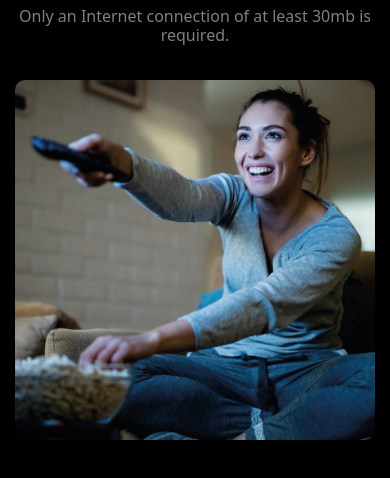
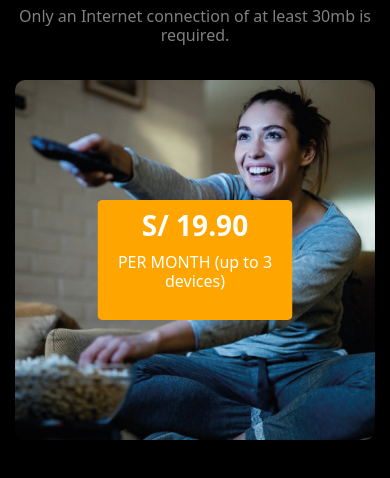
Before and after one commit to Fotso2002/Final_Project, a plain HTML site: page index.html in a window 390 px wide. Shown: the part 1450-1928 px from the top of the page. Drawn offline with nearby package versions, Linux system fonts and the light colour scheme.

Commit message:
Adding button on image

```diff
--- a/index.html
+++ b/index.html
@@ -119,7 +119,7 @@
         </div>
     </section>
 
-   <!-- About Section -->
+  <!-- About Section -->
 <section id="about" class="about-section">
     <div class="container">
         <div class="row">
@@ -145,14 +145,20 @@
                     </div>
                 </div>
             </div>
-            <!-- Right Side: Image -->
-            <div class="col-md-6">
+            <!-- Right Side: Image with Overlay Button and Text -->
+            <div class="col-md-6 position-relative">
                 <img src="./images/ab.jpg" alt="About Image" class="img-fluid about-image">
+                <!-- Overlay Button and Text -->
+                <div class="image-overlay text-center">
+                    <a href="#" class="btn btn-orange">
+                        <h1 class="bold white-text">S/ 19.90</h1>
+                        <h2 class="white-text">PER MONTH (up to 3 devices)</h2>
+                    </a>
+                </div>
             </div>
         </div>
     </div>
 </section>
-
     <!-- Bootstrap JS -->
     <script src="https://cdn.jsdelivr.net/npm/bootstrap@5.3.0/dist/js/bootstrap.bundle.min.js"></script>
 
--- a/styles.css
+++ b/styles.css
@@ -208,6 +208,96 @@ body {
     margin-bottom: 10px; /* Further reduced margin */
 }
 
+/* Overlay Button and Text Styling */
+.position-relative {
+    position: relative;
+}
+
+.image-overlay {
+    position: absolute;
+    top: 50%;
+    left: 50%;
+    transform: translate(-50%, -50%);
+    text-align: center;
+}
+
+.image-overlay h1 {
+    font-size: 2.5rem; /* Adjust font size */
+    margin-bottom: 10px; /* Add spacing */
+}
+
+.image-overlay h2 {
+    font-size: 1.25rem; /* Adjust font size */
+    margin-bottom: 20px; /* Add spacing */
+}
+
+.btn-orange {
+    background-color: orange;
+    color: white;
+    font-weight: bold;
+    padding: 10px 20px;
+    border-radius: 5px;
+    text-decoration: none;
+    transition: background-color 0.3s ease;
+}
+
+.btn-orange:hover {
+    background-color: darkorange;
+}
+
+/* Adjustments for responsiveness */
+@media (max-width: 768px) {
+    .carousel-caption h2 {
+        font-size: 1.5rem;
+    }
+
+    .carousel-caption h1 {
+        font-size: 2.5rem;
+    }
+
+    .try-for-free-btn {
+        font-size: 1rem;
+        padding: 10px 20px;
+    }
+
+    /* Adjust About section for smaller screens */
+    .about-section {
+        padding: 50px 0; /* Further reduced padding for smaller screens */
+    }
+
+    .about-section h1 {
+        font-size: 1.75rem; /* Further reduced font size for h1 */
+    }
+
+    .about-section h2 {
+        font-size: 1rem; /* Further reduced font size for h2 */
+    }
+
+    .about-section .logo {
+        width: 50px; /* Further reduced logo size for smaller screens */
+    }
+
+    /* Stack the logos vertically on smaller screens */
+    .about-section .col-md-6.text-center {
+        width: 100%; /* Full width on smaller screens */
+        margin-bottom: 20px; /* Add spacing between stacked elements */
+    }
+
+    /* Adjust overlay text and button for smaller screens */
+    .image-overlay h1 {
+        font-size: 2rem; /* Smaller font size for h1 */
+    }
+
+    .image-overlay h2 {
+        font-size: 1rem; /* Smaller font size for h2 */
+    }
+
+    .btn-orange {
+        padding: 8px 16px; /* Smaller button padding */
+        font-size: 0.9rem; /* Smaller button font size */
+    }
+}
+
 /* Adjustments for responsiveness */
 @media (max-width: 768px) {
     .carousel-caption h2 {
```
